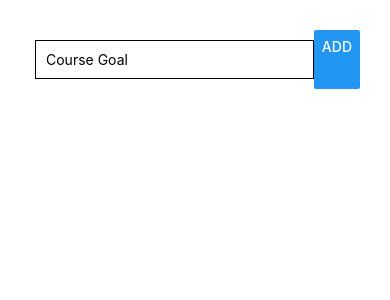
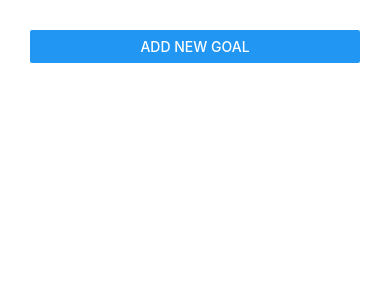
Before and after one commit to EfeAgare/first-react-native, a React Native app: screen / in a window 390 px wide. Shown: the top 300 px of the page. Built offline with nearby package versions, Linux system fonts and the light colour scheme.

Commit message:
creating a modal

```diff
--- a/App.js
+++ b/App.js
@@ -1,13 +1,5 @@
 import React, { useState } from 'react';
-import {
-  StyleSheet,
-  Text,
-  View,
-  TextInput,
-  Button,
-  ScrollView,
-  FlatList
-} from 'react-native';
+import { View, Button, FlatList } from 'react-native';
 import GoalItem from './components/GoalItem';
 
 import { styles } from './styles/styles';
@@ -17,6 +9,7 @@ export default function App() {
   // handling event (useState)
 
   const [courseGoal, setCourseGoal] = useState([]);
+  const [isAddMode, setIsAddMode] = useState(false);
 
   const addGoalHandler = enteredGoal => {
     setCourseGoal(currentGoal => [
@@ -26,14 +19,14 @@ export default function App() {
   };
 
   const removeGoalHandler = id => {
-
     setCourseGoal(currentGoal => {
       return currentGoal.filter(goal => goal.id !== id);
     });
   };
   return (
     <View style={styles.screen}>
-      <GoalInput addGoalHandler={addGoalHandler} />
+      <Button title="ADD NEW GOAL" onPress={() => setIsAddMode(true)} />
+      <GoalInput visible={isAddMode} addGoalHandler={addGoalHandler} />
 
       {/* <ScrollView>
         {courseGoal.map((goal, i) => (
--- a/components/GoalInput.js
+++ b/components/GoalInput.js
@@ -1,5 +1,5 @@
 import React, { useState } from 'react';
-import { View, TextInput, Button } from 'react-native';
+import { View, TextInput, Button, Modal } from 'react-native';
 import { styles } from '../styles/styles';
 const GoalInput = props => {
   const [enteredGoal, setEnteredGoal] = useState('');
@@ -8,8 +8,8 @@ const GoalInput = props => {
     setEnteredGoal(goal);
   };
   return (
-
-    <View style={{ flexDirection: 'row', justifyContent: 'space-between' }}>
+    <Modal visible={props.visible} animationType="slide">
+      <View style={{ justifyContent: 'center', alignItems: 'center', flex: 1 }}>
         <TextInput
           placeholder="Course Goal"
           style={styles.input}
@@ -23,6 +23,7 @@ const GoalInput = props => {
           // onPress={() => props.addGoalHandler(enteredGoal)}
         />
       </View>
+    </Modal>
   );
 };
 
--- a/styles/styles.js
+++ b/styles/styles.js
@@ -13,7 +13,8 @@ export const styles = StyleSheet.create({
     marginTop: 10,
     marginBottom: 10,
     marginLeft: 5,
-    flex: 3
+    width: "80%"
+
   },
   listItem: {
     padding: 10,
```
Lines whose indentation alone changed are shown as unchanged.
